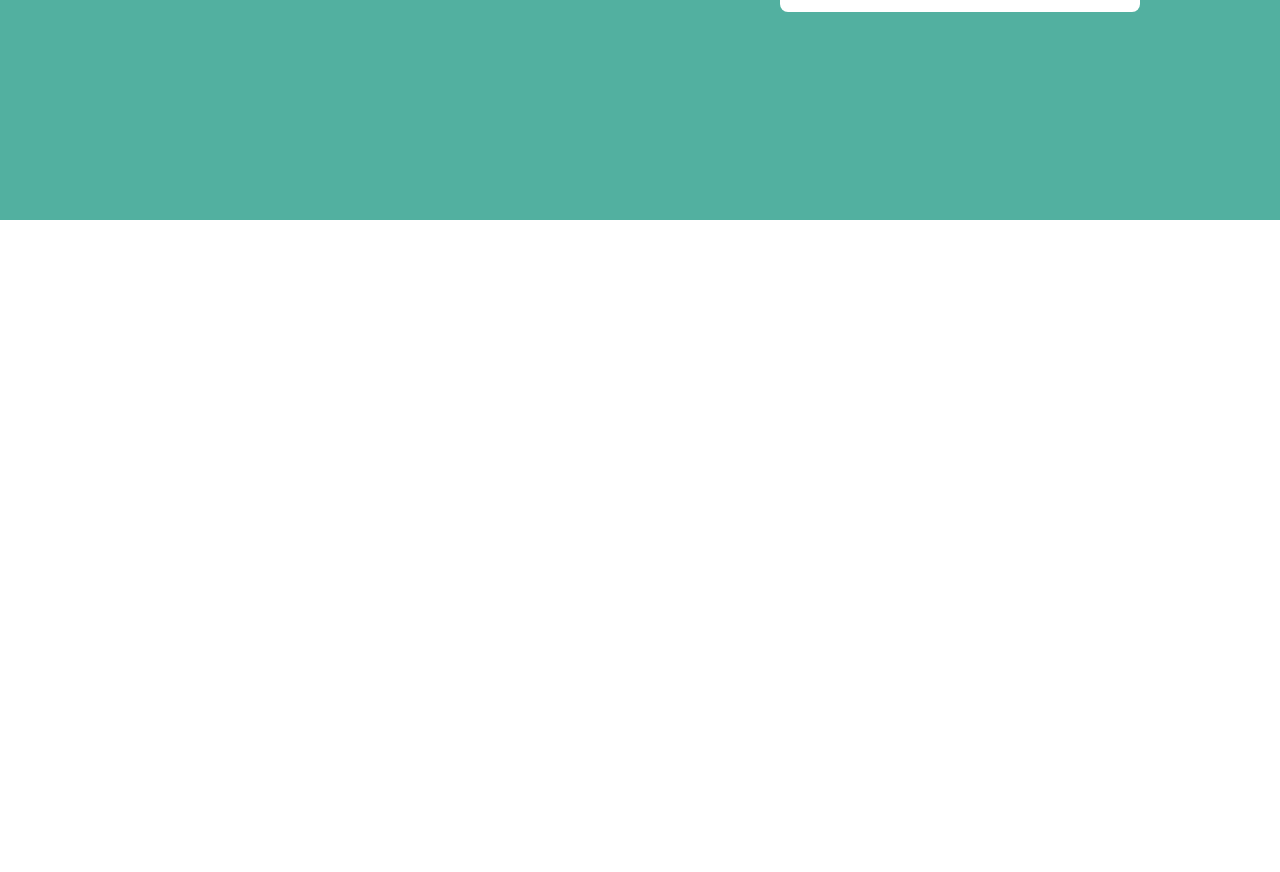
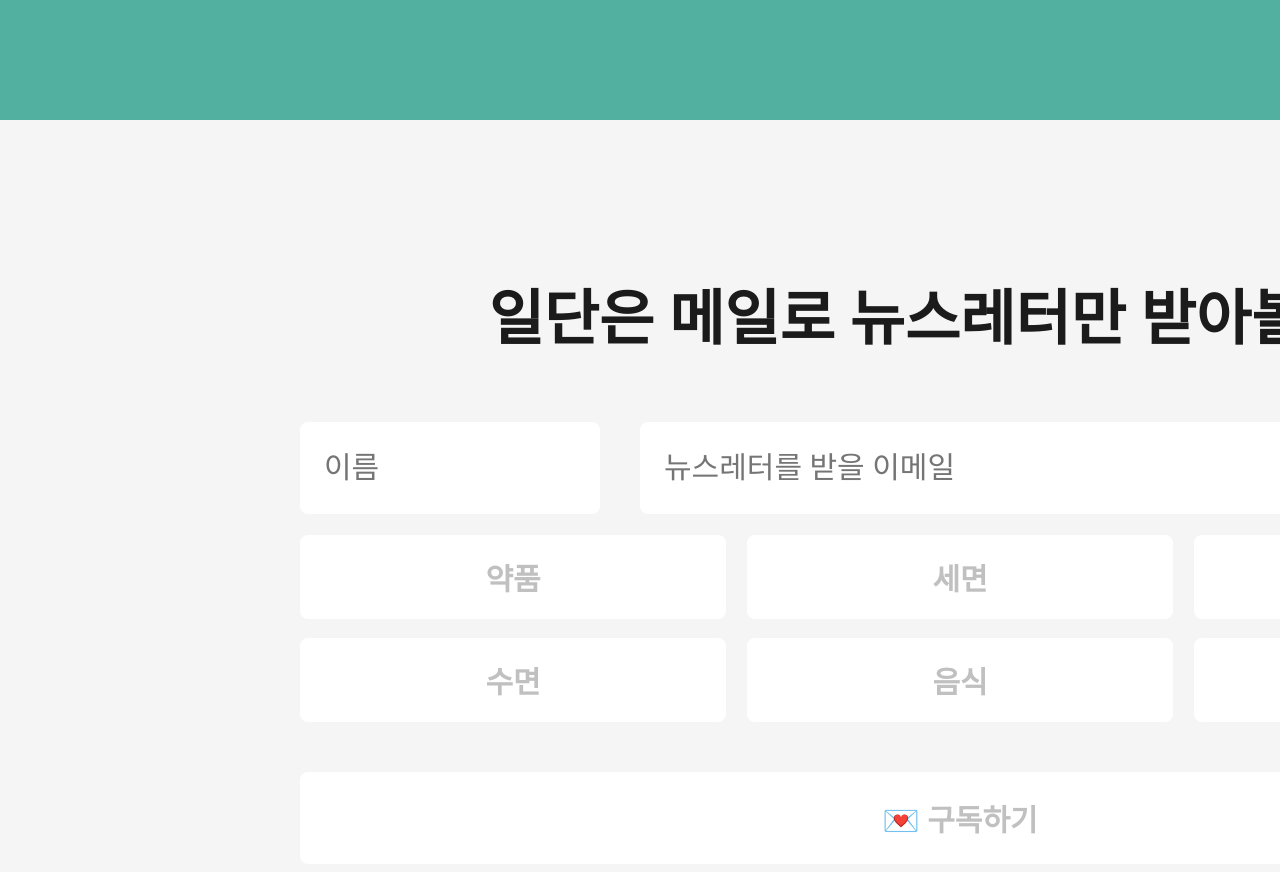
Before and after one commit to ceos15th-AllG/weato-client, a Next.js app: page /landing in a window 1280 px wide. Shown: the part 6780-7652 px from the top of the page. Before the commit the page ends 7000 px from the top, so only its background shows below. Built offline with nearby package versions, Linux system fonts and the light colour scheme; a web font is replaced by a local one.

Commit message:
:sparkles: feat: 랜딩 페이지
비회원 뉴스레터 구독 제출 폼 구현

```diff
--- a/pages/landing/index.jsx
+++ b/pages/landing/index.jsx
@@ -1,14 +1,30 @@
 /** @jsxImportSource @emotion/react */
-import { keyframes } from '@emotion/react';
+import { keyframes, withTheme } from '@emotion/react';
 import styled from '@emotion/styled';
 import Reveal, { Fade } from 'react-awesome-reveal';
 
 // config({ ssrFadeout: true });
 
+import axios from 'axios';
+
+import { useState, useEffect, useCallback } from 'react';
+
+import Head from 'next/head';
 import Image from 'next/image';
 import Link from 'next/link';
 
-import { main, gray01, text_white, sub } from '@styles/Colors';
+import { Body3 } from '@styles/FontStyle';
+import {
+  main,
+  gray01,
+  gray05,
+  text_black,
+  text_white,
+  sub,
+  gray07,
+  gray03,
+  gray02,
+} from '@styles/Colors';
 
 import bg_1 from '@public/landing/bg_1.png';
 import bg_2 from '@public/landing/bg_2.png';
@@ -28,9 +44,24 @@ import comment_2 from '@public/landing/comment_2.png';
 
 const Layout = styled.div`
   width: 1920px;
+  /* width: 100vw; */
+  /* height: 100vh; */
 
   display: flex;
   flex-direction: column;
+
+  /* @media all and (min-width: 768px) and (max-width: 1023px) {
+    width: 300px;
+    background-color: blue;
+  }
+
+  @media all and (max-width: 767px) {
+    width: 300px;
+  } */
+
+  @media (max-width: 600px) {
+    /* background-color: red; */
+  }
 `;
 
 const Section_1 = styled.section`
@@ -254,13 +285,13 @@ const Section_5 = styled.section`
 `;
 
 const FooterSection = styled.footer`
-  height: 644px;
+  padding: 150px 300px;
 
   display: flex;
   flex-direction: column;
-  justify-content: center;
+  justify-content: space-evenly;
 
-  background-color: ${main};
+  background-color: ${({ bgColor }) => bgColor};
 `;
 
 const FooterBox = styled.div`
@@ -270,11 +301,50 @@ const FooterBox = styled.div`
 `;
 
 const FooterTitle = styled.span`
-  color: ${text_white};
+  color: ${({ color }) => color};
   font-weight: 700;
   font-size: 60px;
 
-  margin-bottom: 48px;
+  margin-bottom: 65px;
+`;
+
+const FooterInputBox = styled.div`
+  width: 100%;
+  display: flex;
+  justify-content: center;
+  column-gap: 40px;
+`;
+
+const TagLayout = styled.div`
+  margin-top: 21px;
+
+  width: 100%;
+
+  display: grid;
+  /* justify-content: center; */
+  grid: '. . .';
+  column-gap: 21px;
+  row-gap: 19px;
+`;
+
+const TagButton = styled.div`
+  width: 100%;
+  /* min-width: 360px; */
+  height: 84px;
+
+  display: flex;
+  justify-content: center;
+  align-items: center;
+
+  color: ${({ disabled }) => (disabled ? gray03 : text_white)};
+  font-weight: 700;
+  font-size: 30px;
+
+  border-radius: 8px;
+
+  background-color: ${({ disabled }) => (disabled ? `white` : main)};
+
+  transition: all 0.4s ease-in-out;
 `;
 
 const Button = styled.div`
@@ -294,27 +364,42 @@ const Button = styled.div`
   background-color: white;
 `;
 
-const FooterRow = styled.div`
+const Input = styled.input`
+  width: ${({ width }) => (width ? `${width}px` : `100%`)};
+  height: 92px;
+
+  outline: none;
+  border: none;
+  border-radius: 8px;
+
+  padding: 16px 24px;
+
+  color: ${main};
+  font-weight: 500;
+  font-size: 30px;
+
+  background-color: white;
+`;
+
+const ConfirmButton = styled.div`
+  width: 100%;
+  height: 92px;
+
+  margin-top: 50px;
+
   display: flex;
-  justify-content: space-between;
+  justify-content: center;
   align-items: center;
 
-  padding: 0px 128px;
-  margin-bottom: 80px;
-`;
+  font-weight: 700;
+  font-size: 30px;
 
-const Column = styled.div`
-  display: flex;
-  flex-direction: column;
-  align-items: flex-end;
-`;
+  border-radius: 8px;
 
-const FooterText = styled.span`
-  color: ${gray01};
-  font-size: 24px;
-  font-weight: 300px;
-  line-height: 36px;
-  text-align: right;
+  color: ${({ active }) => (active ? text_white : gray03)};
+  background-color: ${({ active }) => (active ? main : `white`)};
+
+  transition: all 0.4s ease-in-out;
 `;
 
 const CardLoopAnimation = keyframes`
@@ -410,7 +495,126 @@ const RevealAnimation = keyframes`
 `;
 
 const Landing = () => {
+  const [name, setName] = useState('');
+  const [nameValid, setNameValid] = useState(false);
+  const [email, setEmail] = useState('');
+  const [emailValid, setEmailValid] = useState(false);
+  const [tags, setTags] = useState([
+    {
+      text: '약품',
+      active: false,
+    },
+    {
+      text: '세면',
+      active: false,
+    },
+    {
+      text: '환경',
+      active: false,
+    },
+    {
+      text: '수면',
+      active: false,
+    },
+    {
+      text: '음식',
+      active: false,
+    },
+    {
+      text: '기타',
+      active: false,
+    },
+  ]);
+  const [tagsValid, setTagsValid] = useState(false);
+  const [confirm, setConfirm] = useState(false);
+
+  const onChangeName = useCallback((event) => {
+    setName(event.target.value);
+
+    if (event.target.value.length < 1 || event.target.value.length > 10) {
+      setNameValid(false);
+    } else {
+      setNameValid(true);
+    }
+  }, []);
+
+  const onChangeEmail = useCallback((event) => {
+    const emailRegex =
+      /([\w-.]+)@((\[[0-9]{1,3}\.[0-9]{1,3}\.[0-9]{1,3}\.)|(([\w-]+\.)+))([a-zA-Z]{2,4}|[0-9]{1,3})(\]?)$/;
+    const emailCurrent = event.target.value;
+    setEmail(emailCurrent);
+
+    if (!emailRegex.test(emailCurrent)) {
+      setEmailValid(false);
+    } else {
+      setEmailValid(true);
+    }
+  }, []);
+
+  const toggleActive = (id) => {
+    setTags(
+      tags.map((tag, index) =>
+        index === id ? { ...tag, active: !tag.active } : tag
+      )
+    );
+  };
+
+  const onConfirm = async (event) => {
+    if (!confirm) {
+      return;
+    }
+
+    try {
+      const request = await axios({
+        method: 'post',
+        url: `https://www.weato.kro.kr/api/landing`,
+        data: {
+          name: name,
+          newsletterEmail: email,
+          tagDrug: tags[0].active,
+          tagCleaning: tags[1].active,
+          tagEnvironment: tags[2].active,
+          tagSleep: tags[3].active,
+          tagFood: tags[4].active,
+          otherwise: tags[5].active,
+        },
+      });
+
+      alert('함께해 주셔서 감사드려요!');
+
+      // router.push(`/signup/success`);
+    } catch (error) {
+      alert(error);
+      alert('서버 요청이 불가능하네요...');
+    }
+  };
+
+  // 선호 태그 입력 1개 이상인지 체크
+  useEffect(() => {
+    if (tags.filter((tag) => tag.active).length > 0) {
+      setTagsValid(true);
+    } else {
+      setTagsValid(false);
+    }
+  }, [tags]);
+
+  // 전체 필드 만족되었는지 체크
+  useEffect(() => {
+    if (nameValid && emailValid && tagsValid) {
+      setConfirm(true);
+    } else {
+      setConfirm(false);
+    }
+
+    console.log(nameValid, emailValid, tagsValid);
+  }, [nameValid, emailValid, tagsValid]);
+
   return (
+    <>
+      <Head>
+        <meta name="viewport" content="viewport-fit=cover" />
+      </Head>
+
       <Layout>
         <Section_1>
           <MockupArea>
@@ -579,9 +783,11 @@ const Landing = () => {
           duration={1500}
           // delay={500}
         >
-        <FooterSection>
+          <FooterSection bgColor={main}>
             <FooterBox>
-            <FooterTitle>지금 바로 위아토를 만나보세요!</FooterTitle>
+              <FooterTitle color={text_white}>
+                <span>지금 바로 위아토를 만나보세요!</span>
+              </FooterTitle>
               <Link href={'/'}>
                 <a>
                   <Button>위아토 바로가기</Button>
@@ -589,8 +795,58 @@ const Landing = () => {
               </Link>
             </FooterBox>
           </FooterSection>
+
+          <FooterSection bgColor={gray01}>
+            <FooterBox>
+              <FooterTitle color={text_black}>
+                <span>일단은 메일로 뉴스레터만 받아볼래요.</span>
+              </FooterTitle>
+              <FooterInputBox>
+                <Input
+                  placeholder="이름"
+                  width={300}
+                  value={name}
+                  onChange={onChangeName}
+                />
+                <Input
+                  placeholder="뉴스레터를 받을 이메일"
+                  // width={600}
+                  value={email}
+                  onChange={onChangeEmail}
+                />
+              </FooterInputBox>
+              <TagLayout>
+                {tags.map(({ text, active }, index) =>
+                  active ? (
+                    <TagButton
+                      key={index}
+                      onClick={() => {
+                        toggleActive(index);
+                      }}
+                    >
+                      {text}
+                    </TagButton>
+                  ) : (
+                    <TagButton
+                      key={index}
+                      disabled
+                      onClick={() => {
+                        toggleActive(index);
+                      }}
+                    >
+                      {text}
+                    </TagButton>
+                  )
+                )}
+              </TagLayout>
+              <ConfirmButton active={confirm} onClick={onConfirm}>
+                💌 구독하기
+              </ConfirmButton>
+            </FooterBox>
+          </FooterSection>
         </Reveal>
       </Layout>
+    </>
   );
 };
 
```
Lines whose indentation alone changed are shown as unchanged.
